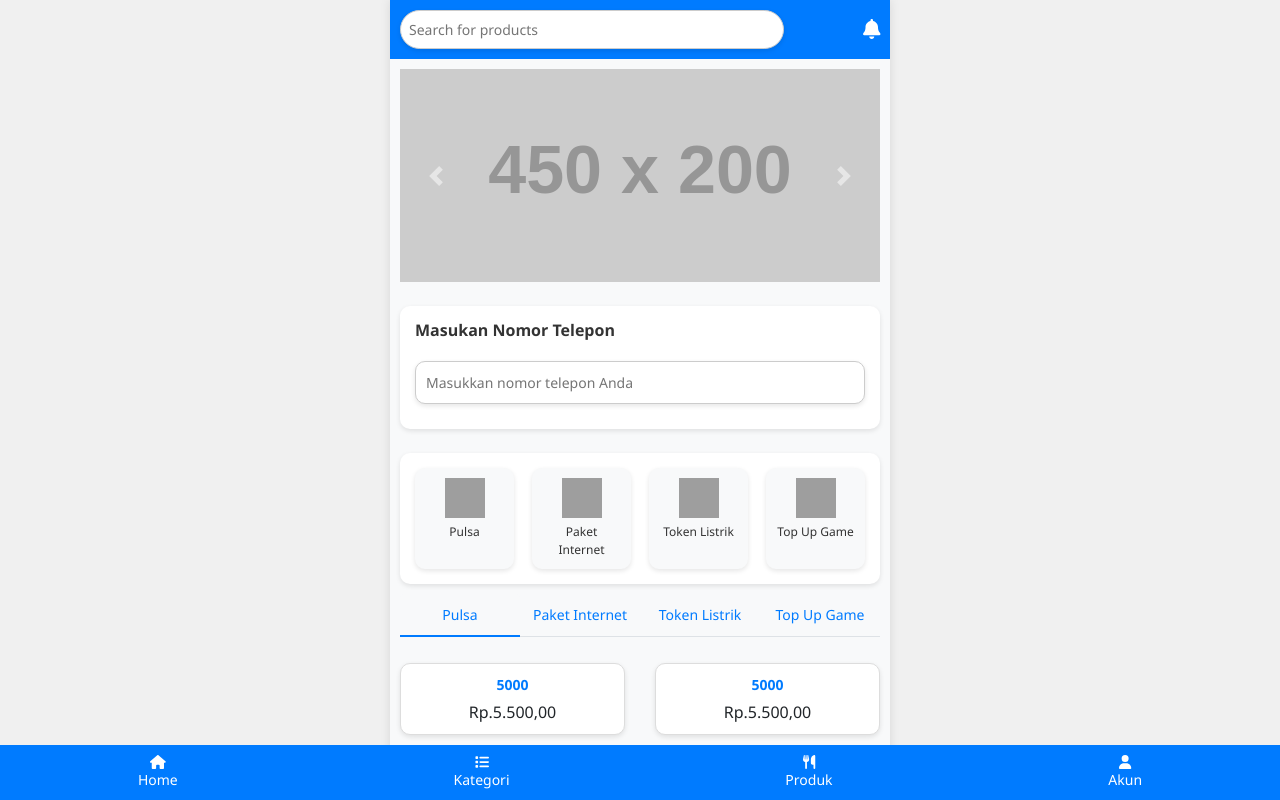
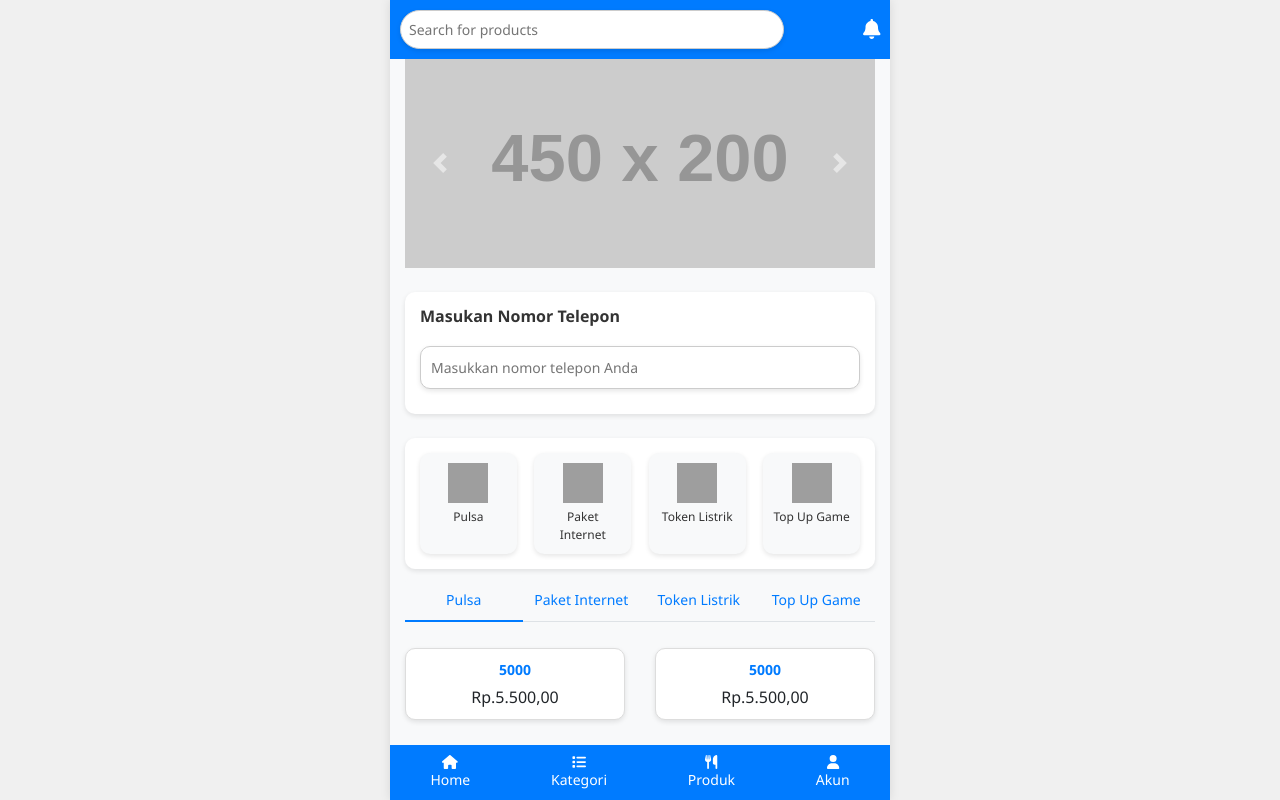
Before and after one commit to cherryctr/mobile-pulsa, a plain HTML site: page index.html in a window 1280 px wide. Drawn offline with nearby package versions, Linux system fonts and the light colour scheme; grey boxes are pictures that could not be loaded; placeholder pictures from the web are drawn by us.

Commit message:
first commit

```diff
--- a/assets/style.css
+++ b/assets/style.css
@@ -9,7 +9,7 @@ body {
 }
 .mobile-frame {
 	width: 100%;
-	max-width: 500px;
+	max-width: 500px; /* Maksimum lebar mobile frame */
 	height: 100vh;
 	background-color: #ffffff;
 	box-shadow: 0 0 10px rgba(0, 0, 0, 0.1);
@@ -40,9 +40,8 @@ body {
 .container {
 	flex-grow: 1;
 	overflow-y: auto;
-	padding: 10px;
+	padding-bottom: 60px; /* Padding 60 pada sisi kanan dan kiri */
 	background-color: #f8f9fa;
-	/* padding-bottom: 60px; */
 }
 .image-container {
 	text-align: center;
@@ -142,18 +141,13 @@ body {
 	color: #db4437; /* Google red */
 }
 .bottom-nav {
-	position: fixed;
-	bottom: 0;
-	left: 0;
-	width: 100%;
 	display: flex;
 	justify-content: space-around;
 	align-items: center;
 	background-color: #007bff;
 	padding: 10px 0;
-	z-index: 999; /* untuk memastikan bahwa bottom menu berada di atas konten lainnya */
+	flex-shrink: 0;
 }
-
 .bottom-nav a {
 	text-align: center;
 	font-size: 14px;
```
